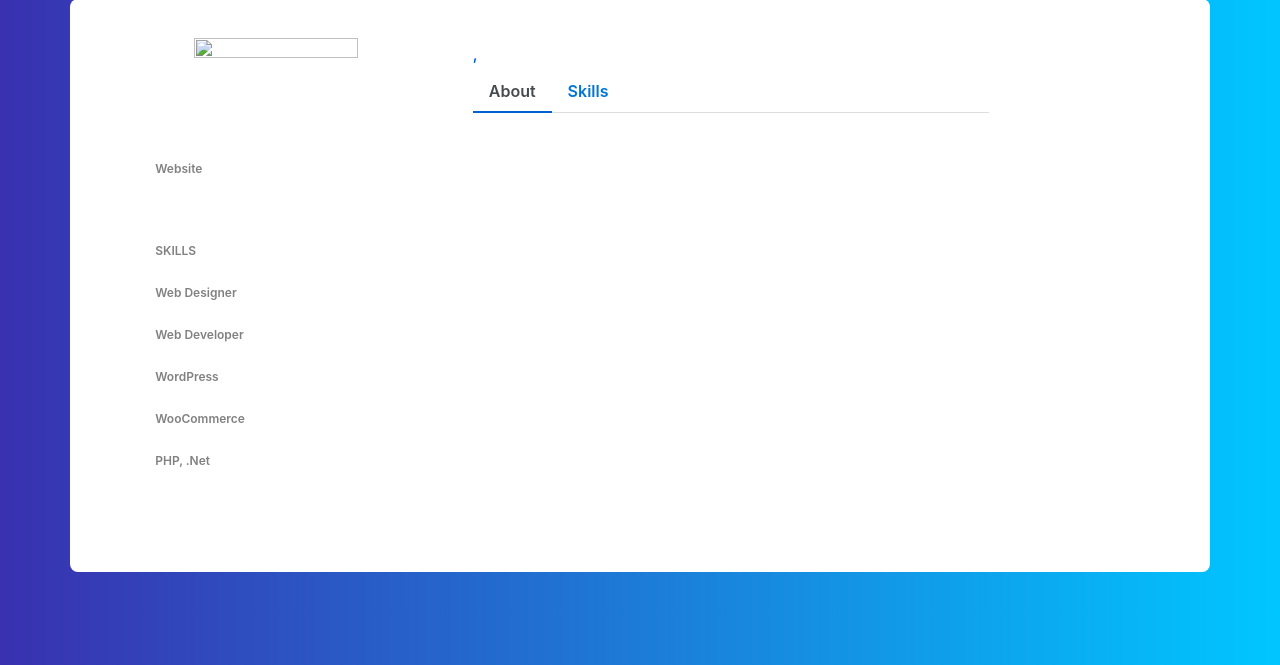
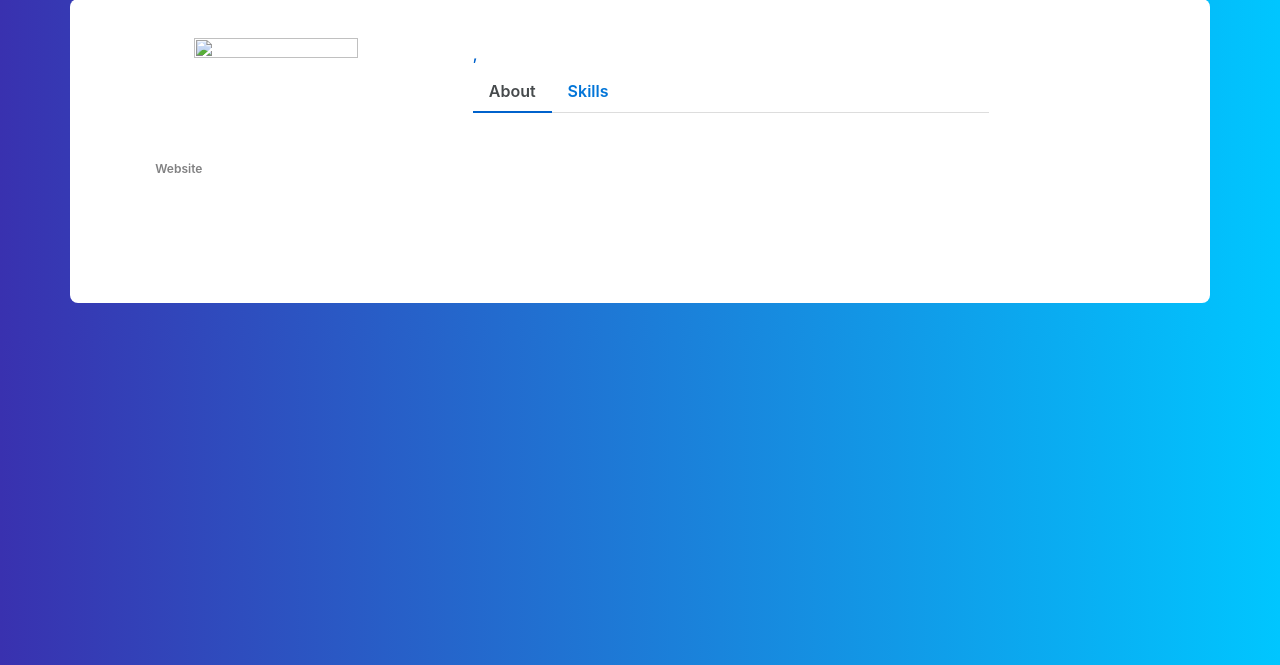
Before and after one commit to MohamadMaarouf/myfitnessdiary, a Flask app: template templates/profile.html in a window 1280 px wide. Shown: the part 135-800 px from the top of the page. Run offline with Flask 2, Linux system fonts and the light colour scheme; the template is opened without the code that fills it, so the values that code supplies are empty; the visitor is signed in with stand-in values (Sample User, id 1); data comes from the database, SQL or seed files in the repository; some libraries are stand-ins or nearby versions.

Commit message:
removed skills tab

```diff
--- a/templates/profile.html
+++ b/templates/profile.html
@@ -195,12 +195,6 @@
         <div class="profile-work">
             <p>Website</p>
             <a href="{{ profile_user.url }}">{{profile_user.alias}}</a><br />
-            <p>SKILLS</p>
-            <p>Web Designer</p>
-            <p>Web Developer</p>
-            <p>WordPress</p>
-            <p>WooCommerce</p>
-            <p>PHP, .Net</p>
         </div>
     </div>
     <div class="col-md-8">
```
Also changed, not shown: templates/edit_profiles.html (+0 -7 lines).
